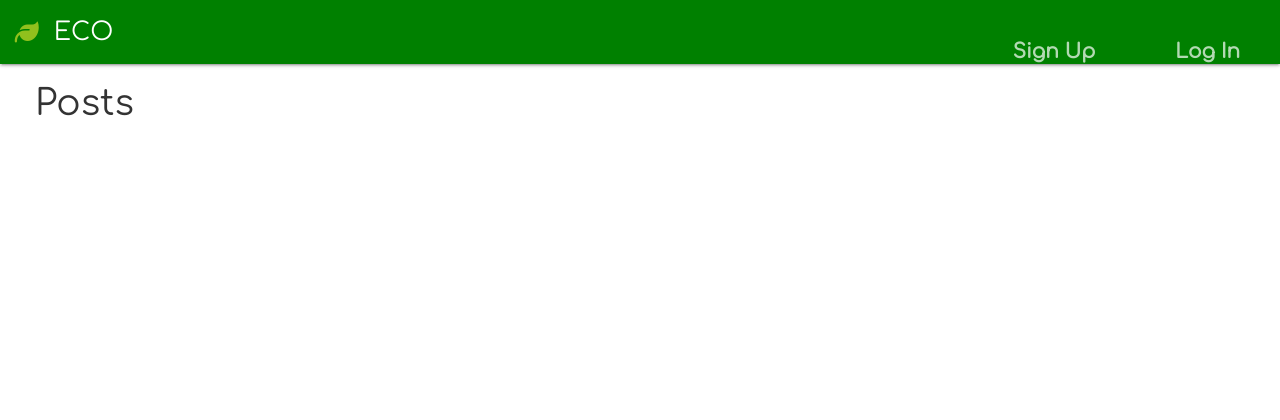
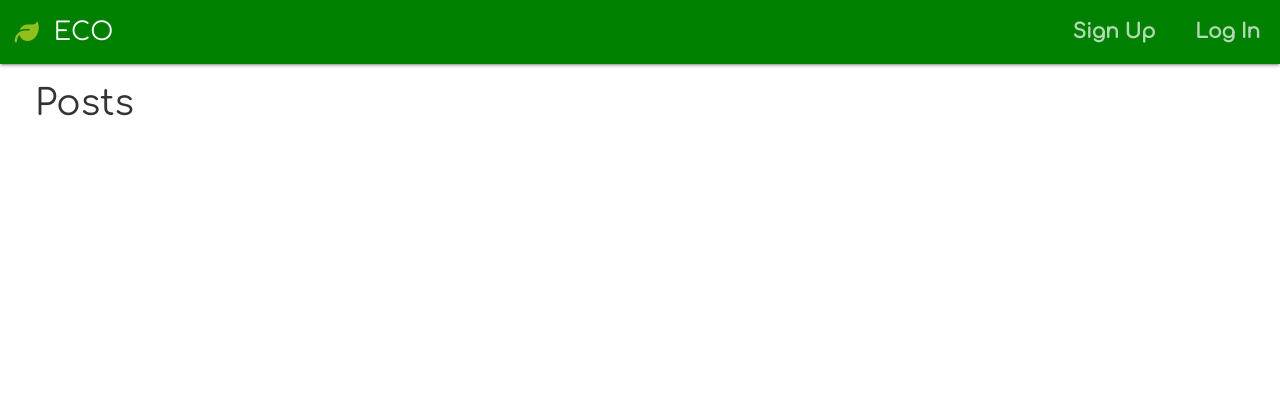
Before and after one commit to nhasley/ECO-App-Python, a Django app: page / in a window 1280 px wide. Shown: the top 420 px of the page. Run offline with Django 3.2, Linux system fonts and the light colour scheme; data that the repository does not hold is empty; some libraries are stand-ins or nearby versions.

Commit message:
fix signup/login margin

```diff
--- a/main_app/static/css/style.css
+++ b/main_app/static/css/style.css
@@ -78,10 +78,6 @@ a#textd{
 
 #text, #textp, #textb {
   text-align: center;
-}
-
-#textc {
-  margin: 20px;
 }
 
 div.card-content {
```
